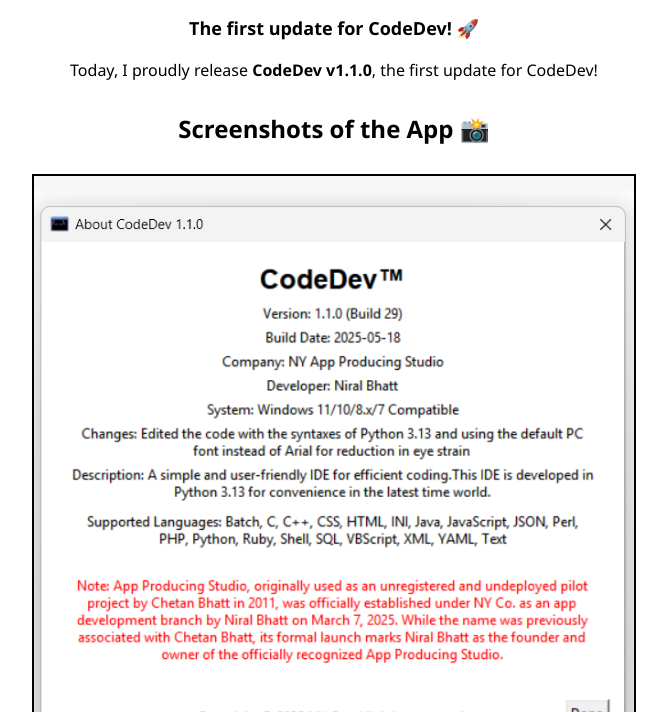
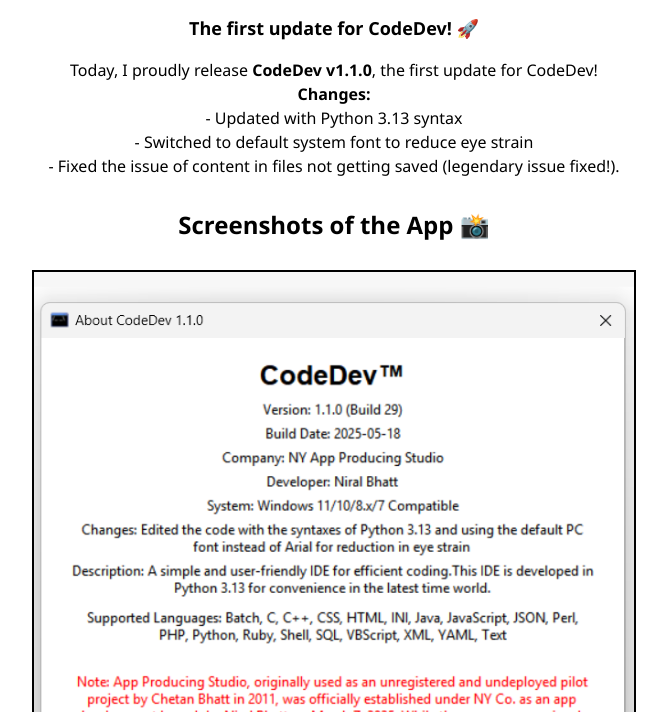
Before and after one commit to neerayahlium/download-CodeDev-1.1.0, a plain HTML site: page index.html in a window 1280 px wide. Shown: the part 88-800 px from the top of the page, without its empty margins (306-973 px from the left). Drawn offline with Linux system fonts and the light colour scheme.

Commit message:
Update index.html

```diff
--- a/index.html
+++ b/index.html
@@ -15,6 +15,10 @@
 
     <p style="font-size: 16px; max-width: 800px; margin: 0 auto; line-height: 1.5;">
         Today, I proudly release <strong>CodeDev v1.1.0</strong>, the first update for CodeDev!
+    </p>
+<p style="font-size: 16px; max-width: 800px; margin: 0 auto; line-height: 1.5;">
+        <strong>Changes:</strong><br>- Updated with Python 3.13 syntax<br>
+- Switched to default system font to reduce eye strain<br>- Fixed the issue of content in files not getting saved (legendary issue fixed!).
     </p>
     <h2 style="font-size: 24px; font-weight: bold; margin-top: 30px;">Screenshots of the App 📸</h2>
 
```
